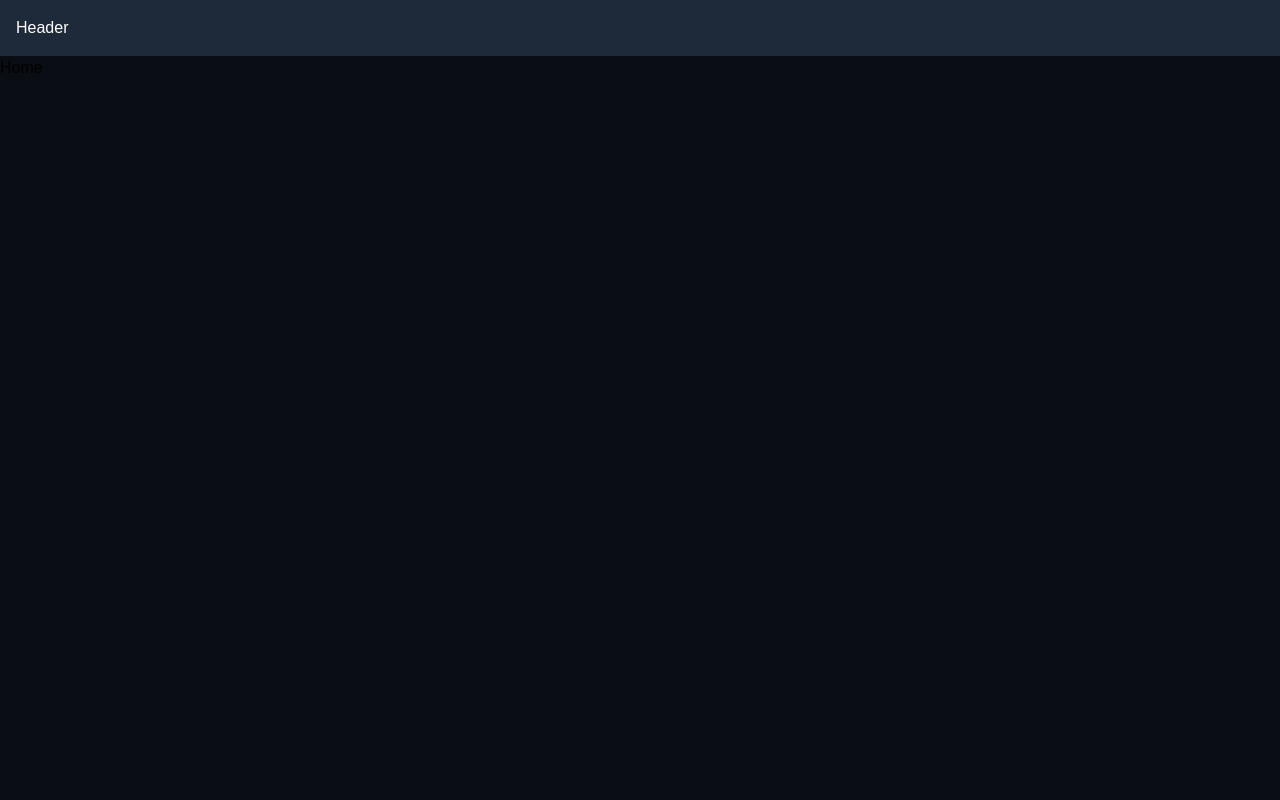
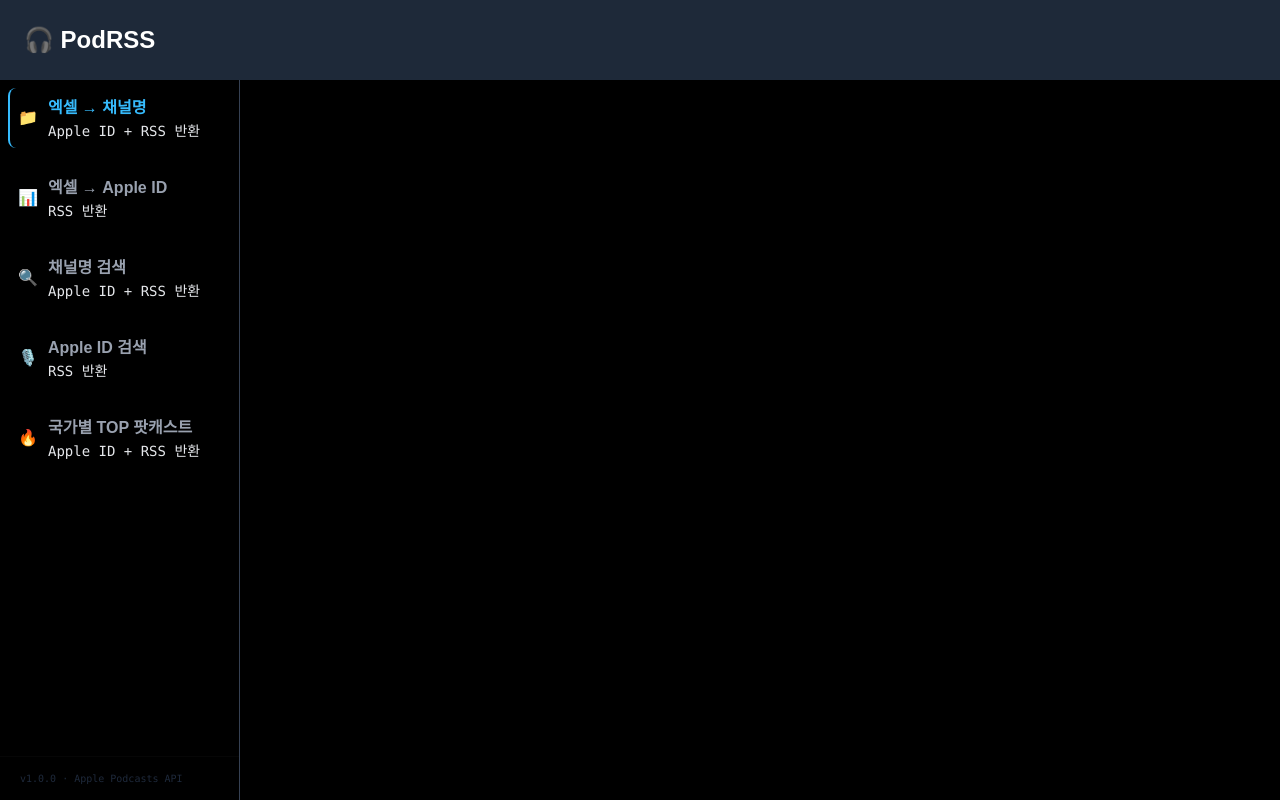
Before and after one commit to JeeWooChoi/ID-RSS-FE, a React (Vite) app: page / in a window 1280 px wide. Built offline with nearby package versions, Linux system fonts and the light colour scheme; a web font is replaced by a local one.

Commit message:
feat: 헤더 및 사이드바 레이아웃 구현

```diff
--- a/src/app/layouts/RootLayout.tsx
+++ b/src/app/layouts/RootLayout.tsx
@@ -1,11 +1,15 @@
+import { Header } from "@/widgets/Header";
+import { Sidebar } from "@/widgets/Sidebar";
 import { Outlet } from "react-router-dom";
-import { Header } from "../../widgets/header";
 
 export const RootLayout = () => (
   <div className="flex flex-col h-screen ">
     <Header />
-    <main className="flex-1 overflow-auto">
-      <Outlet />
-    </main>
+    <div className="flex flex-1 overflow-hidden">
+      <Sidebar />
+      <main className="flex-1 overflow-auto m-4">
+        <Outlet />
+      </main>
+    </div>
   </div>
 );
--- a/src/index.css
+++ b/src/index.css
@@ -1,7 +1,13 @@
 @import url("https://cdn.jsdelivr.net/gh/orioncactus/pretendard/dist/web/static/pretendard.css");
 @import "tailwindcss";
 
+@theme {
+  --color-dark: #000000;
+  --color-light: #ffffff;
+  --color-key-color: #36bbfd;
+}
+
 body {
-  background: #0a0d14;
+  background: #000000;
   font-family: "Pretendard", sans-serif;
 }
--- /dev/null
+++ b/src/widgets/Sidebar.tsx
@@ -0,0 +1,94 @@
+import { NavLink } from "react-router-dom";
+
+interface NavItem {
+  id: string;
+  icon: string;
+  label: string;
+  sub: string;
+  path: string;
+}
+
+const NAV_ITEMS: NavItem[] = [
+  {
+    id: "excel-channel",
+    icon: "📁",
+    label: "엑셀 → 채널명",
+    sub: "Apple ID + RSS 반환",
+    path: "/",
+  },
+  {
+    id: "excel-appleid",
+    icon: "📊",
+    label: "엑셀 → Apple ID",
+    sub: "RSS 반환",
+    path: "/excel-appleid",
+  },
+  {
+    id: "manual-channel",
+    icon: "🔍",
+    label: "채널명 검색",
+    sub: "Apple ID + RSS 반환",
+    path: "/manual-channel",
+  },
+  {
+    id: "manual-apple-id",
+    icon: "🎙️",
+    label: "Apple ID 검색",
+    sub: "RSS 반환",
+    path: "/manual-apple-id",
+  },
+  {
+    id: "popular",
+    icon: "🔥",
+    label: "국가별 TOP 팟캐스트",
+    sub: "Apple ID + RSS 반환",
+    path: "/popular",
+  },
+];
+
+export const Sidebar = () => {
+  return (
+    <aside className="w-60 bg-dark border-r border-gray-700 flex flex-col shrink-0">
+      {/* Nav */}
+      <nav className="p-2 flex-1 flex flex-col gap-5">
+        {NAV_ITEMS.map((item) => (
+          <NavLink
+            key={item.id}
+            to={item.path}
+            end={item.path === "/"}
+            className={({ isActive }) =>
+              `w-full flex items-center gap-2.5 rounded-lg border-l-2 transition-all duration-150 no-underline cursor-pointer ${
+                isActive
+                  ? "bg-dark border-key-color"
+                  : "border-transparent hover:bg-[#ffffff05]"
+              }`
+            }
+          >
+            {({ isActive }) => (
+              <>
+                <span className="text-base pl-2">{item.icon}</span>
+                <div className="h-15 flex flex-col justify-center">
+                  <div
+                    className={`text-m font-semibold ${isActive ? "text-key-color" : "text-gray-400"}`}
+                  >
+                    {item.label}
+                  </div>
+                  <div className="text-sm text-gray-200 font-mono mt-px">
+                    {item.sub}
+                  </div>
+                </div>
+              </>
+            )}
+          </NavLink>
+        ))}
+      </nav>
+
+      {/* Footer */}
+      <div className="px-5 py-3.5 border-t border-[#ffffff06]">
+        <div className="text-[10px] text-[#1e293b] font-mono">
+          v1.0.0 · Apple Podcasts API
+        </div>
+      </div>
+    </aside>
+  );
+};
--- a/src/widgets/header.tsx
+++ b/src/widgets/header.tsx
@@ -1,7 +1,7 @@
 export const Header = () => {
   return (
-    <header className="bg-gray-800 text-white p-4">
-      <h1>Header</h1>
+    <header className="bg-gray-800 text-white h-20 flex items-center pl-6">
+      <div className="text-2xl font-bold">🎧 PodRSS</div>
     </header>
   );
 };
```
